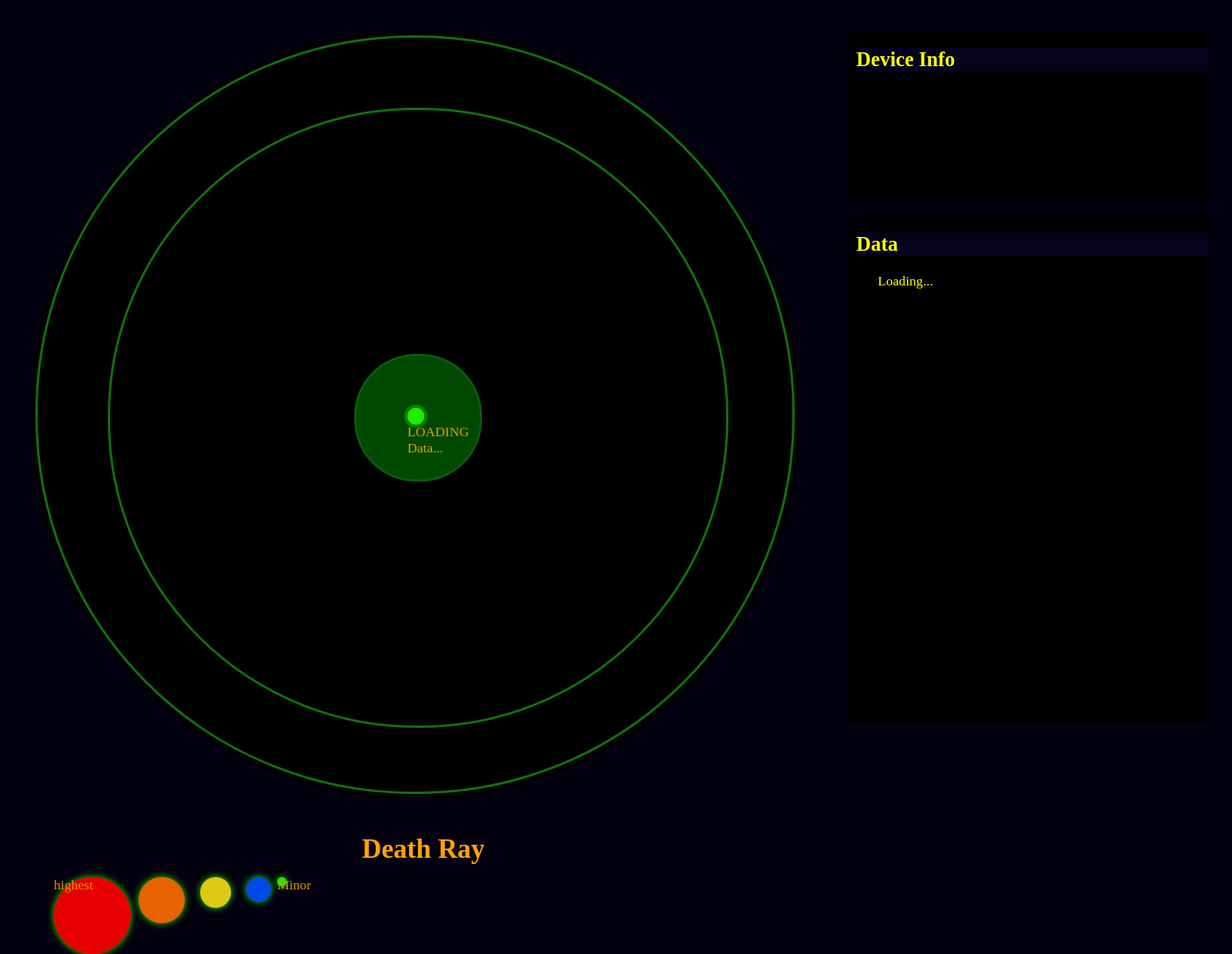
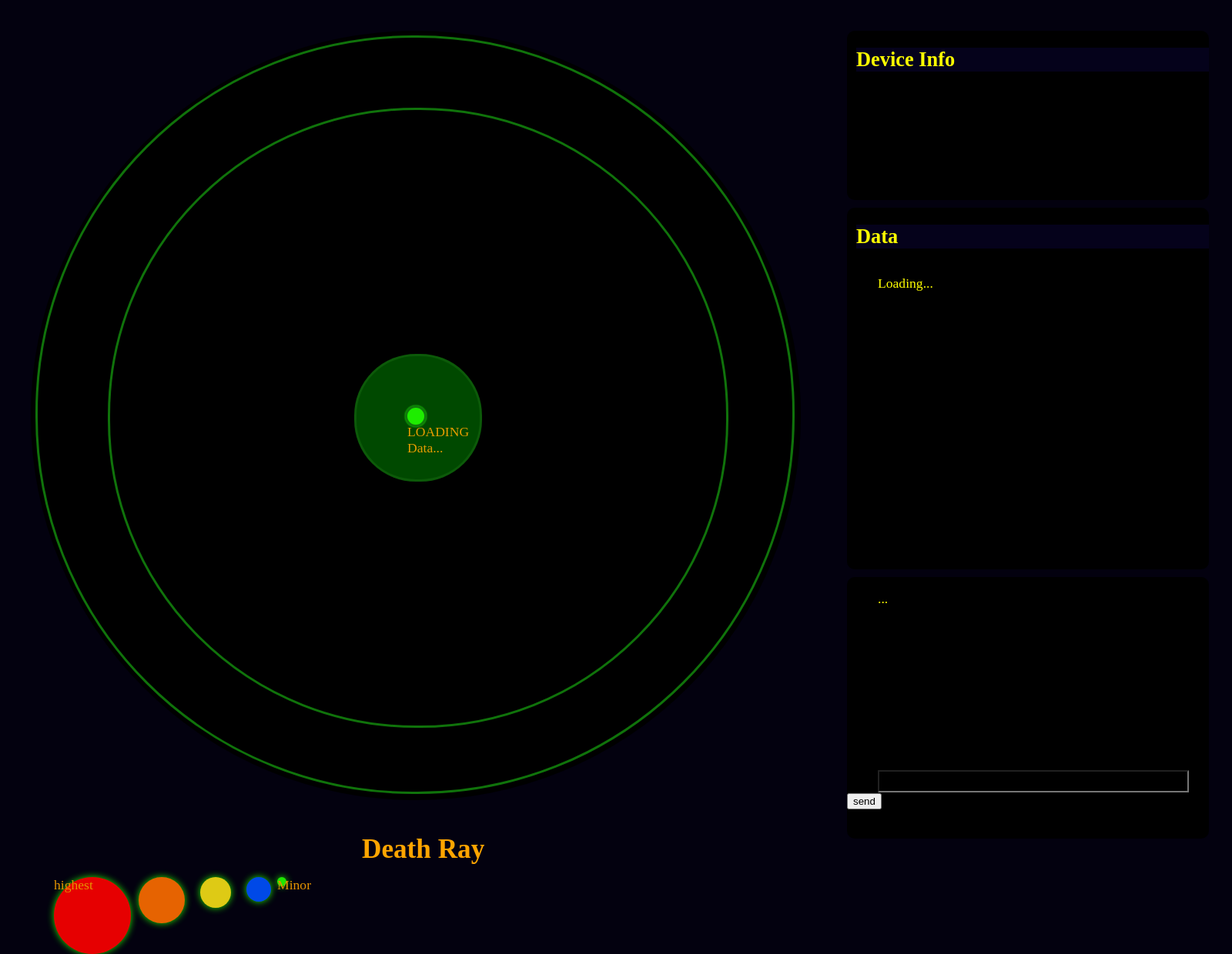
Before and after one commit to 4ZM/datasamalen, a Flask app: page / in a window 1600 px wide. Shown: the whole page at 77% size. Run offline with Flask 2, Linux system fonts and the light colour scheme; data that the repository does not hold is empty.

Commit message:
adding console-command-function using fabric

```diff
--- a/datasamalen/static/css/deathray.css
+++ b/datasamalen/static/css/deathray.css
@@ -115,7 +115,7 @@ ul li {
   box-shadow: 20px -2px 34px green;
   z-index: 1000; }
 
-aside .all_data, aside .data, aside .data_2 {
+aside .all_data, aside .data, aside .data_2_title, aside .data_2, aside .data_3, aside .console {
   position: absolute;
   left: 1100px;
   width: 470px;
@@ -126,9 +126,28 @@ aside .all_data, aside .data, aside .data_2 {
 aside .data {
   top: 40px;
   height: 220px; }
+aside .data_2_title {
+  top: 270px;
+  height: 100px; }
 aside .data_2 {
-  top: 280px;
-  height: 660px; }
+  top: 340px;
+  height: 400px;
+  overflow: auto; }
+aside .data_3 {
+  top: 750px;
+  height: 300px;
+  overflow: auto;
+  padding-bottom: 40px; }
+aside .console {
+  top: 1000px;
+  height: 20px; }
+  aside .console input[type="text"] {
+    padding: 1px 0px 0px 10px;
+    margin: 1px 0px 0px 40px;
+    width: 390px;
+    height: 24px;
+    background-color: #000000;
+    color: yellow; }
 aside h2 {
   margin-left: 12px;
   background-color: #05021b; }
--- a/datasamalen/static/css/sass/deathray.scss
+++ b/datasamalen/static/css/sass/deathray.scss
@@ -151,7 +151,6 @@ aside {
     position: absolute;
     left: 1100px;
     width: 470px;
-
     margin: 0 0 20px 0;
     color: yellow;
     background-color: black;
@@ -163,10 +162,38 @@ aside {
     top: 40px;
     height: 220px;
   }
+  .data_2_title {
+    @extend .all_data;
+    top: 270px;
+    height: 100px;
+  }
+
   .data_2 {
     @extend .all_data;
-    top: 280px;
-    height: 660px;
+    top: 340px;
+    height: 400px;
+    overflow: auto;
+  }
+  .data_3 {
+    @extend .all_data;
+    top: 750px;
+    height: 300px;
+    overflow: auto;
+    padding-bottom: 40px;
+  }
+  .console {
+    @extend .all_data;
+    top: 1000px;
+    height: 20px;
+
+    input[type="text"] {
+      padding: 1px 0px 0px 10px;
+      margin: 1px 0px 0px 40px;
+      width: 390px;
+      height: 24px;
+      background-color: #000000;
+      color: yellow;
+    }
 
   }
 
--- a/datasamalen/static/js/deathray.js
+++ b/datasamalen/static/js/deathray.js
@@ -9,7 +9,8 @@ $(function() {
         regular = 0
         var times;
 
-        // TODO get new data
+
+
     updateContent()
     function updateContent() {
         $.ajax({
@@ -82,6 +83,7 @@ $(function() {
         len=localStorage.length
 
         if (show_data_list == 1) {
+
             for(var i=num; i<len; i++) {
                 var key = localStorage.key(i);
                 var value = localStorage[key];
@@ -107,7 +109,6 @@ $(function() {
     function x_y_from_angel(angle, power) {
         var x = parseInt(300 * Math.cos(angle));
         var y = parseInt(300 * Math.sin(angle) * -1);
-        console.log('a: '+angle+' x: '+x+' y: '+y);
         return { 'x':x, 'y':y }
     }
 
@@ -155,13 +156,29 @@ $(function() {
     }
 
     function device_info() {
-    $('.device').click(function(e){
-        $(this).css({outlineStyle: "dashed", border:"3px solid black"});
-        $('.device_info').hide()
-        $('#'+this.id).show()
-    });
+        $('.device').click(function(e){
+            $(this).css({outlineStyle: "dashed", border:"3px solid black"});
+            $('.device_info').hide()
+            $('#'+this.id).show()
+        });
     }
 
+    server_console();
+    function server_console() {
+        $('.submit').click(function(e){
+            var command = $('.command').val()
+            e.preventDefault();
+            $.ajax({
+                url:"console/"+command
+
+            }).done(function ( data ) {
+                $(".data_3 ul").append('<li>' +
+                    data +
+                    '</li>');
+                });
+            $('.command').val('')
+        });
+    }
 
     if (rotation == 1) {
         var degree = 90, // starting position
--- a/datasamalen/templates/index.html
+++ b/datasamalen/templates/index.html
@@ -27,20 +27,34 @@
         <div id="meter"></div>
 
         <aside>
+
             <div class="data">
                 <h2>Device Info</h2>
                 <ul>
                     <li></li>
                 </ul>
             </div>
-        </aside>
 
-        <aside>
+            <div class="data_2_title">
+                <h2>Data</h2>
+            </div>
             <div class="data_2">
-            <h2>Data</h2>
-            <ul>
-                <li>Loading...</li>
-            </ul>
+                <ul>
+                    <li>Loading...</li>
+                </ul>
+            </div>
+            <div class="data_3">
+                <ul>
+                    <li>... </li>
+                </ul>
+            </div>
+            <div class="console">
+                <form>
+                    <input type="text" class="command">
+                    <input type="submit" value="send" class="submit">
+                </form>
+            </div>
+
         </aside>
 
         <h1> Death Ray </h1>
--- a/datasamalen/views.py
+++ b/datasamalen/views.py
@@ -3,7 +3,7 @@ from datasamalen import app
 from datasamalen.models import Device
 from datasamalen.mock_data import *
 from fabric.api import local
-
+import time
 
 devices = Blueprint('devices', __name__, template_folder='templates')
 
@@ -46,12 +46,43 @@ def disassociate(device):
 
     return resp
 
+@app.route('/console/<command>', methods = ['GET'])
+def command(command):
+    if command == '--help':
+        return "help section"
+    elif command == 'restart wlan':
+        start_monitor()
+        return "wlan restarted"
+    else:
+        return "--help"
 
 
-@app.route('/test', methods = ['GET'])
-def first():
-    local("ls")
+def start_monitor():
+    local("sudo ifconfig wlan0 down")
+    local("sudo ifconfig wlan0 up")
+    return "restaring deathray"
+
+@app.route('/start_mon0', methods = ['GET'])
+def start_monitor():
+    local("sudo airmon-ng start wlan0")
+    return "running air-mon"
+
+@app.route('/stop_mon0', methods = ['GET'])
+def stop_monitor():
+    local("sudo airmon-ng stop wlan0")
+    return "stopping air-mon"
+
+@app.route('/monitor_airmon', methods = ['GET'])
+def start_airmon():
+    local("sudo airodump-ng mon0")
+    return "running air-mon"
+
+@app.route('/run_dump', methods = ['GET'])
+def run_dump():
+    local("perl airodump-scrubber.pl")
     return "test ok"
+
+
 
 
 
```
